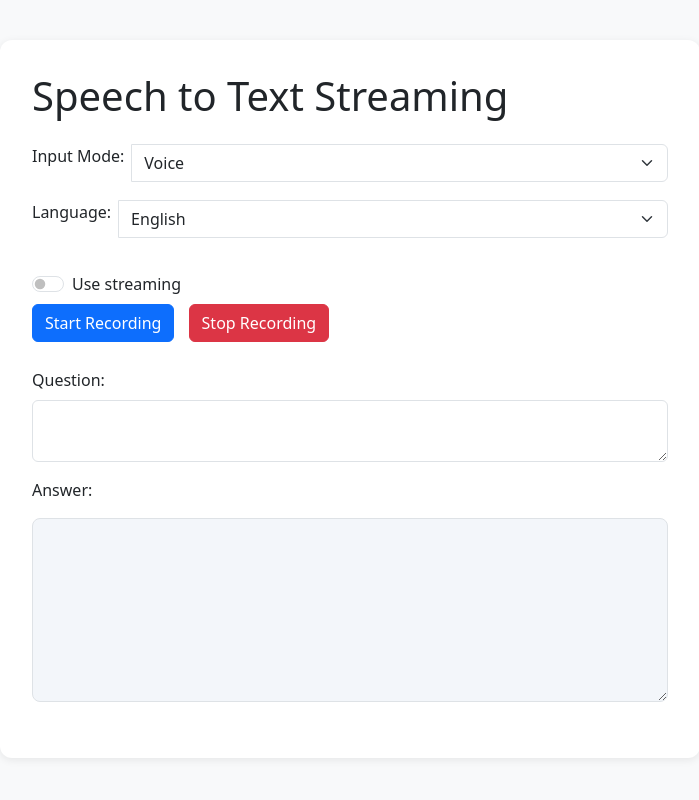
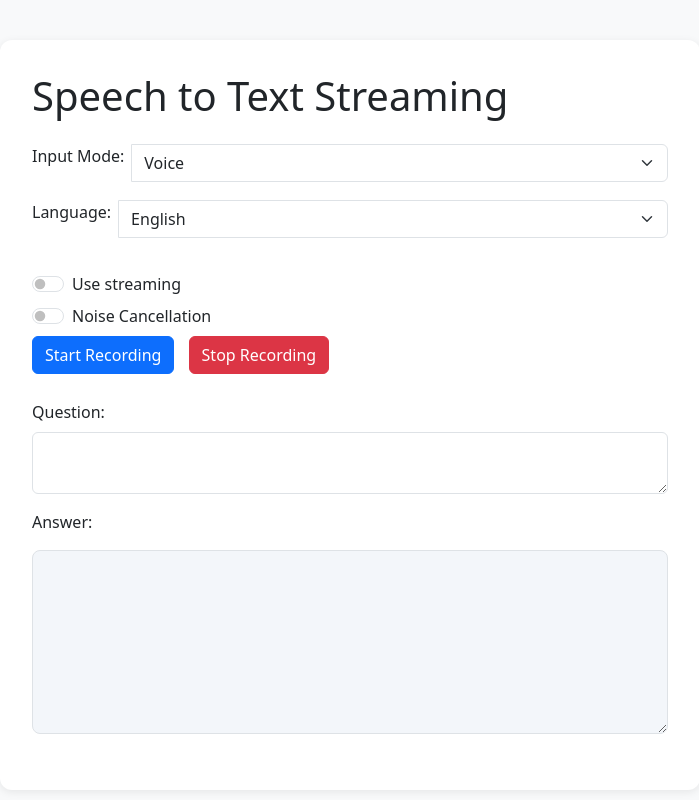
Before and after one commit to sutanuchaudhuri/voice-stream, a Flask app: page / in a window 1280 px wide. Shown: the whole page, without its empty margins (290-989 px from the left). Run offline with Flask 3, Linux system fonts and the light colour scheme; some libraries are stand-ins or nearby versions.

Commit message:
Noise cancellation
Include noise cancellation - may not work fully

```diff
--- a/app/routes.py
+++ b/app/routes.py
@@ -67,8 +67,10 @@ def register_socketio_events(socketio):
             question = ''
             webm_filename=''
             is_webm = False
+            noise_cancellation = False
             if payload:
                 language = payload.get('language', 'en')
+                noise_cancellation = payload.get('noise_cancellation', False)
                 if 'audio' in payload:
                     # Audio input
                     audio_bytes = io.BytesIO(base64.b64decode(payload['audio']))
@@ -89,6 +91,17 @@ def register_socketio_events(socketio):
                                     "ffmpeg", "-y", "-i", "pipe:0", "-ar", "16000", "-ac", "1", "-f", "wav", "pipe:1"
                                 ], input=webm_in.read(), stdout=wav_out)
                         print(f"[DEBUG] Saved wav file: {wav_filename}", file=sys.stderr)
+
+                        # If noise cancellation is requested, run denoising (e.g., DeepFilterNet)
+                        if noise_cancellation:
+                            denoised_wav_filename = wav_filename.replace('.wav', '_denoised.wav')
+                            try:
+                                subprocess.run([
+                                    'deepfilternet', '--input', wav_filename, '--output', denoised_wav_filename
+                                ], check=True)
+                                wav_filename = denoised_wav_filename
+                            except Exception as e:
+                                print(f"[WARN] Denoising failed: {e}", file=sys.stderr)
 
                         # Transcribe wav file
                         with open(wav_filename, "rb") as wav_file:
@@ -131,6 +144,8 @@ def register_socketio_events(socketio):
                 try:
                     os.remove(webm_filename)
                     os.remove(wav_filename)
+                    if noise_cancellation:
+                        os.remove(denoised_wav_filename)
                     print(f"[DEBUG] Deleted files for session: {sid}", file=sys.stderr)
                 except Exception as del_err:
                     print(f"[ERROR] Could not delete files: {del_err}", file=sys.stderr)
@@ -158,6 +173,7 @@ def tts_stream():
         data = request.get_json()
         audio_b64 = data.get('audio')
         language = data.get('language', 'en')
+        noise_cancellation = data.get('noise_cancellation', False)
         if not audio_b64:
             return jsonify({'error': 'No audio provided'}), 400
         import base64
@@ -175,6 +191,16 @@ def tts_stream():
             subprocess.run([
                 'ffmpeg', '-y', '-i', 'pipe:0', '-ar', '16000', '-ac', '1', '-f', 'wav', 'pipe:1'
             ], input=webm_in.read(), stdout=wav_out)
+        # If noise cancellation is requested, run denoising (e.g., DeepFilterNet)
+        if noise_cancellation:
+            denoised_wav_path = wav_path.replace('.wav', '_denoised.wav')
+            try:
+                subprocess.run([
+                    'deepfilternet', '--input', wav_path, '--output', denoised_wav_path
+                ], check=True)
+                wav_path = denoised_wav_path
+            except Exception as e:
+                print(f"[WARN] Denoising failed: {e}")
         # Transcribe wav file
         with open(wav_path, 'rb') as wav_file:
             transcription = transcribe_audio(wav_file, language)
@@ -182,6 +208,8 @@ def tts_stream():
         try:
             os.remove(webm_path)
             os.remove(wav_path)
+            if noise_cancellation:
+                os.remove(denoised_wav_path)
         except Exception:
             pass
         return jsonify({'partial_text': transcription.get('text', '')})
--- a/app/static/stream.js
+++ b/app/static/stream.js
@@ -21,6 +21,13 @@ window.toggleStreamingUI = function() {
 if (typeof window !== 'undefined') {
     window.addEventListener('DOMContentLoaded', function() {
         window.toggleStreamingUI();
+        const pauseSlider = document.getElementById('pause-interval');
+        const pauseValue = document.getElementById('pause-interval-value');
+        if (pauseSlider && pauseValue) {
+            pauseSlider.addEventListener('input', function() {
+                pauseValue.textContent = parseFloat(pauseSlider.value).toFixed(1);
+            });
+        }
     });
 }
 
@@ -91,7 +98,8 @@ window.startRecording = function() {
                     if (Date.now() - silenceStart > silenceDuration) {
                         // Detected silence for required duration, stop recording
                         stream.getTracks().forEach(track => track.stop());
-                        window.stopRecording();
+                        // Instead of just calling stopRecording, trigger answer/TTS flow
+                        handleStreamingAutoStop();
                         audioContext.close();
                         document.getElementById('pause-timer').innerText = '';
                         if (timerInterval) clearInterval(timerInterval);
@@ -121,6 +129,12 @@ window.startRecording = function() {
         });
 };
 
+// Helper to get noise cancellation flag
+function isNoiseCancellationEnabled() {
+    const noiseToggle = document.getElementById('noise-cancel-toggle');
+    return noiseToggle && noiseToggle.checked;
+}
+
 // Send a single audio chunk to the streaming endpoint
 function sendAudioChunkStreaming(blob) {
     const reader = new FileReader();
@@ -131,7 +145,11 @@ function sendAudioChunkStreaming(blob) {
             headers: {
                 'Content-Type': 'application/json'
             },
-            body: JSON.stringify({ audio: base64data, language: window._selectedLanguage })
+            body: JSON.stringify({
+                audio: base64data,
+                language: window._selectedLanguage,
+                noise_cancellation: isNoiseCancellationEnabled()
+            })
         })
         .then(response => response.json())
         .then(data => {
@@ -164,7 +182,11 @@ window.stopRecording = function() {
                 // Convert audio to base64 and emit to server via socket
                 let base64data = btoa(String.fromCharCode(...new Uint8Array(reader.result)));
                 const language = window._selectedLanguage || 'en';
-                socket.emit('audio_blob', JSON.stringify({audio: base64data, language: language}));
+                socket.emit('audio_blob', JSON.stringify({
+                    audio: base64data,
+                    language: language,
+                    noise_cancellation: isNoiseCancellationEnabled()
+                }));
                 document.getElementById('result').innerText = 'Uploading audio...';
             };
             reader.readAsArrayBuffer(lastAudioBlob);
@@ -218,6 +240,25 @@ socket.on('transcription_update', function(data) {
         }
     }
 });
+
+// Handle auto-stop in streaming mode: send question for answer and TTS
+function handleStreamingAutoStop() {
+    window.stopRecording(); // This will finalize the audio and emit as usual
+    // After a short delay, trigger answer/TTS if question is present
+    setTimeout(function() {
+        const question = document.getElementById('question-box').value.trim();
+        const inputLanguage = document.getElementById('input-language');
+        const language = inputLanguage ? inputLanguage.value : 'en';
+        if (question) {
+            socket.emit('audio_blob', JSON.stringify({
+                text: question,
+                language: language,
+                noise_cancellation: isNoiseCancellationEnabled()
+            }));
+            document.getElementById('result').innerText = 'Submitting question...';
+        }
+    }, 500);
+}
 
 // DOMContentLoaded: Setup UI event handlers and input mode switching
 document.addEventListener('DOMContentLoaded', function() {
--- a/app/templates/index.html
+++ b/app/templates/index.html
@@ -43,9 +43,14 @@
                     <input class="form-check-input" type="checkbox" id="use-streaming" onchange="toggleStreamingUI()">
                     <label class="form-check-label" for="use-streaming">Use streaming</label>
                 </div>
+                <div class="form-check form-switch mb-2">
+                    <input class="form-check-input" type="checkbox" id="noise-cancel-toggle">
+                    <label class="form-check-label" for="noise-cancel-toggle">Noise Cancellation</label>
+                </div>
                 <div id="pause-interval-group" style="display:none;">
                     <label for="pause-interval" class="form-label">Pause detection interval (seconds):</label>
-                    <input type="number" id="pause-interval" class="form-control w-auto d-inline-block" value="1" min="0.1" step="0.1" style="width:100px;">
+                    <input type="range" id="pause-interval" class="form-range w-auto d-inline-block" value="1" min="0" max="10" step="0.1" style="width:200px;">
+                    <span id="pause-interval-value" class="ms-2">1.0</span>
                     <span id="pause-timer" class="ms-2 text-secondary"></span>
                 </div>
                 <button id="start-recording-btn" class="btn btn-primary btn-space" onclick="startRecording()">Start Recording</button>
--- a/requirements.txt
+++ b/requirements.txt
@@ -1,4 +1,3 @@
-
 flask
 requests
 flask-socketio
@@ -8,3 +7,8 @@ langchain
 openai
 langchain-community
 langchain-openai
+# For server-side denoising tools
+# DeepFilterNet (speech denoising)
+deepfilternet
+# Demucs (music/general audio separation/denoising)
+demucs
```
Also changed, not shown: INSTALLATION.md (line endings or trailing spaces), README.md.
